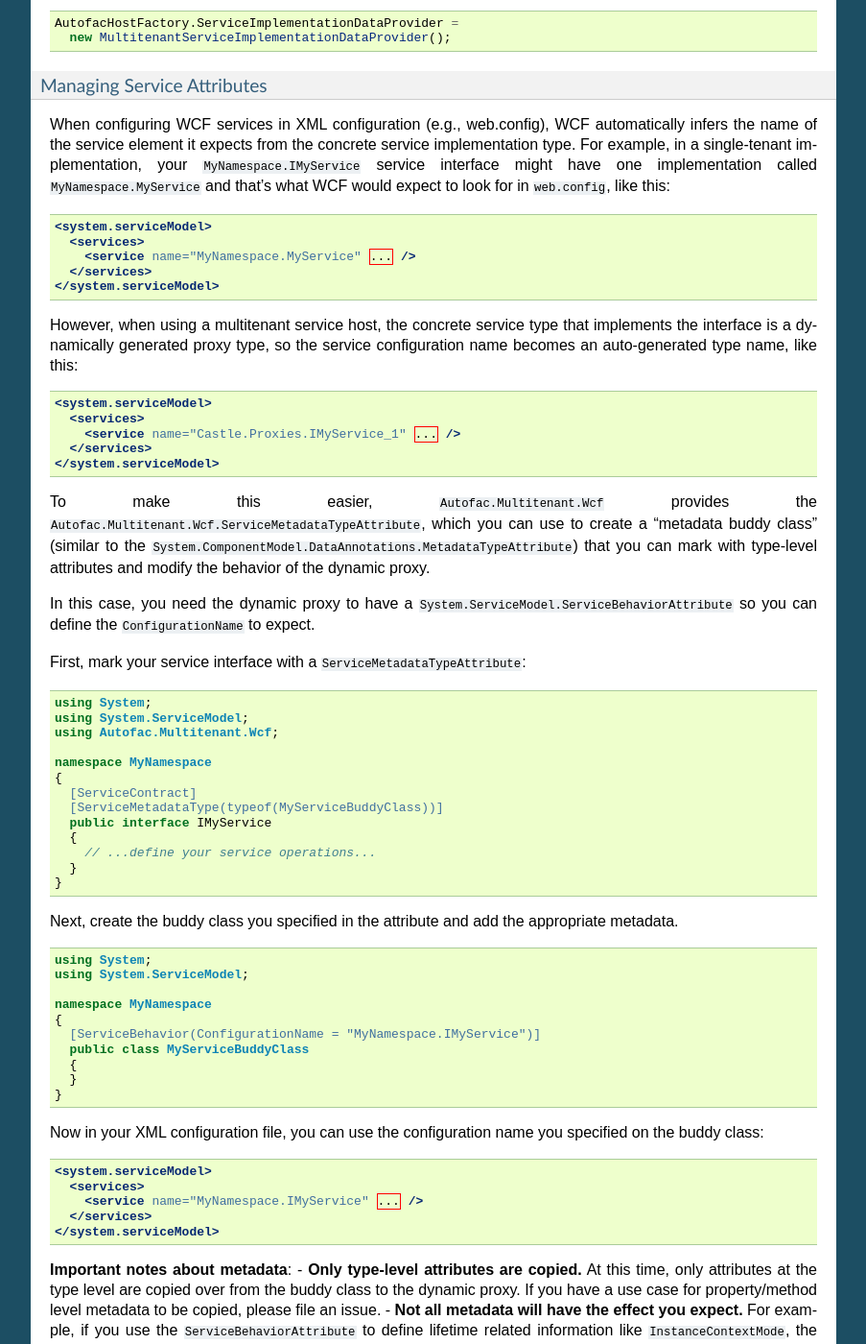
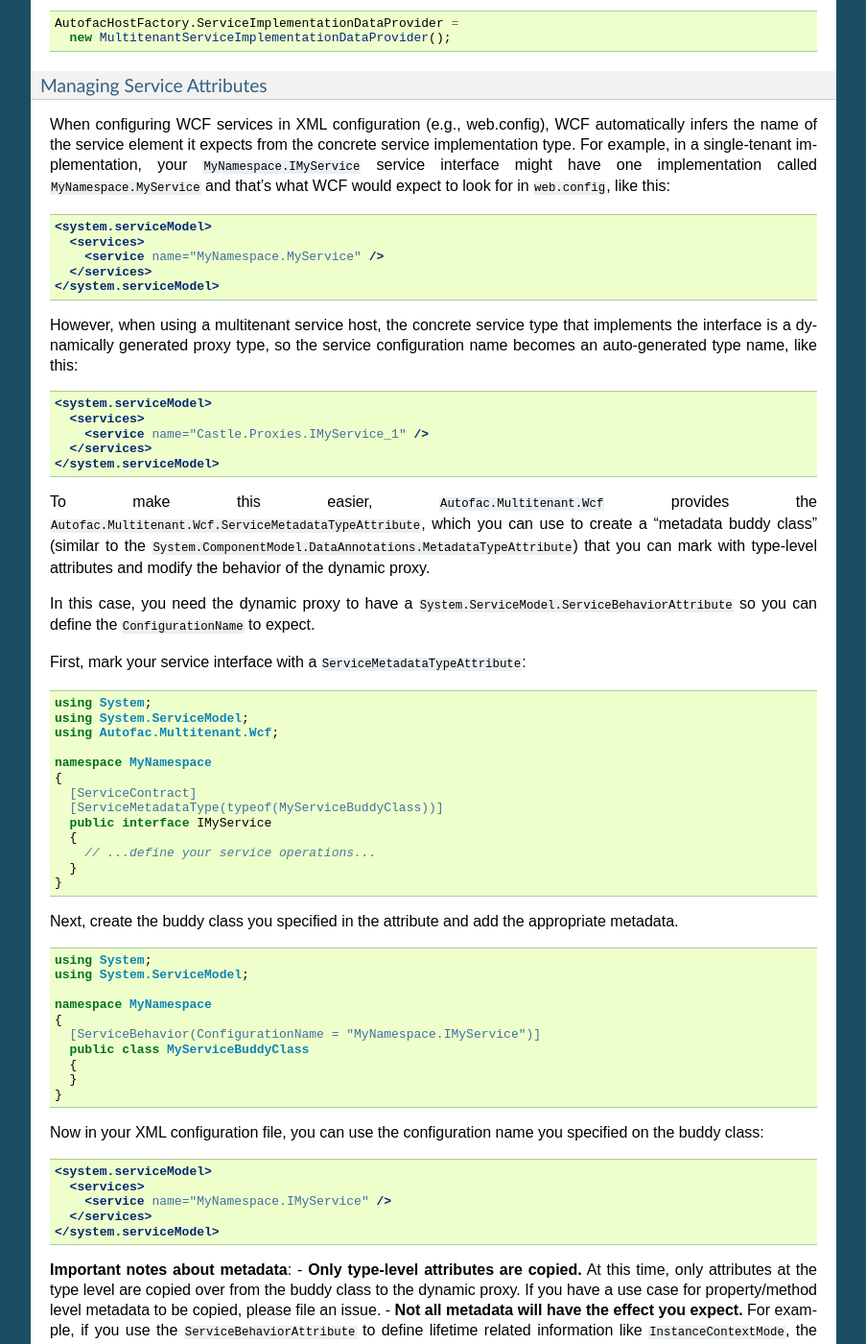
Before and after one commit to autofac/Documentation, a Sphinx documentation site: the page built from docs/advanced/multitenant.rst, in a window 1280 px wide and 1400 px high, scrolled down 9458 px. Shown: the whole window at 96% size, without its empty margins (198-1101 px from the left). Built offline with Sphinx 7.4.7, drawn with Linux system fonts in a browser that asks for light colours.

Commit message:
Fixed syntax errors in code samples to allow highlighting to work.

```diff
--- a/docs/advanced/multitenant.rst
+++ b/docs/advanced/multitenant.rst
@@ -444,7 +444,7 @@
 
     <system.serviceModel>
       <services>
-        <service name="MyNamespace.MyService" ... />
+        <service name="MyNamespace.MyService" />
       </services>
     </system.serviceModel>
 
@@ -454,7 +454,7 @@
 
     <system.serviceModel>
       <services>
-        <service name="Castle.Proxies.IMyService_1" ... />
+        <service name="Castle.Proxies.IMyService_1" />
       </services>
     </system.serviceModel>
 
@@ -501,7 +501,7 @@
 
     <system.serviceModel>
       <services>
-        <service name="MyNamespace.IMyService" ... />
+        <service name="MyNamespace.IMyService" />
       </services>
     </system.serviceModel>
 
--- a/docs/faq/pcl.rst
+++ b/docs/faq/pcl.rst
@@ -8,7 +8,7 @@
 
 You may encounter an exception that looks something like this when using Autofac as a Portable Class Library:
 
-.. sourcecode:: csharp
+.. sourcecode:: none
 
     Test 'MyNamespace.MyFixture.MyTest' failed: System.IO.FileLoadException : Could not load file or assembly 'System.Core, Version=2.0.5.0, Culture=neutral, PublicKeyToken=7cec85d7bea7798e, Retargetable=Yes' or one of its dependencies. The given assembly name or codebase was invalid. (Exception from HRESULT: 0x80131047)
         at Autofac.Builder.RegistrationData..ctor(Service defaultService)
```
Also changed, not shown: docs/configuration/xml.rst (+4 -8 lines).
